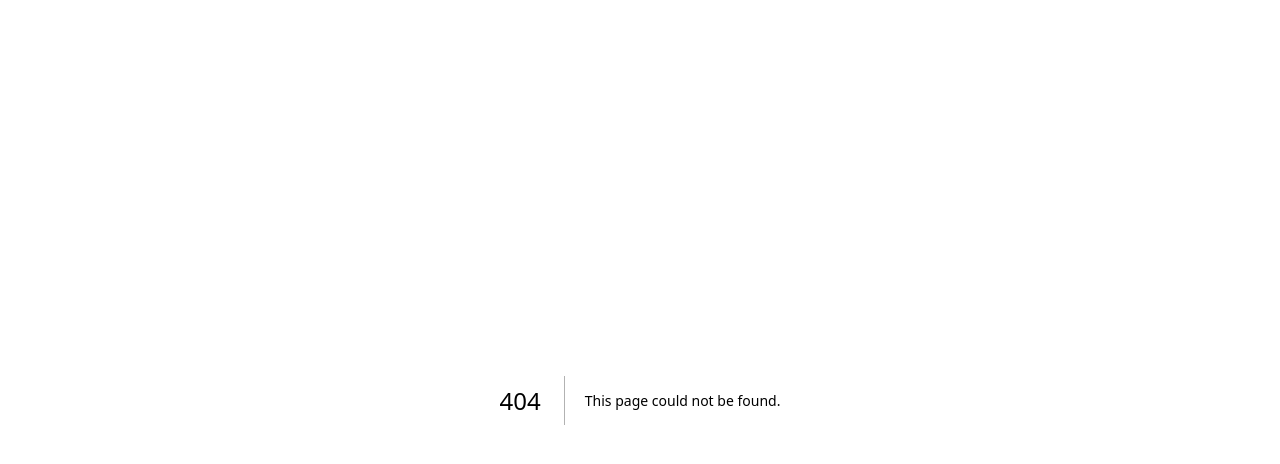
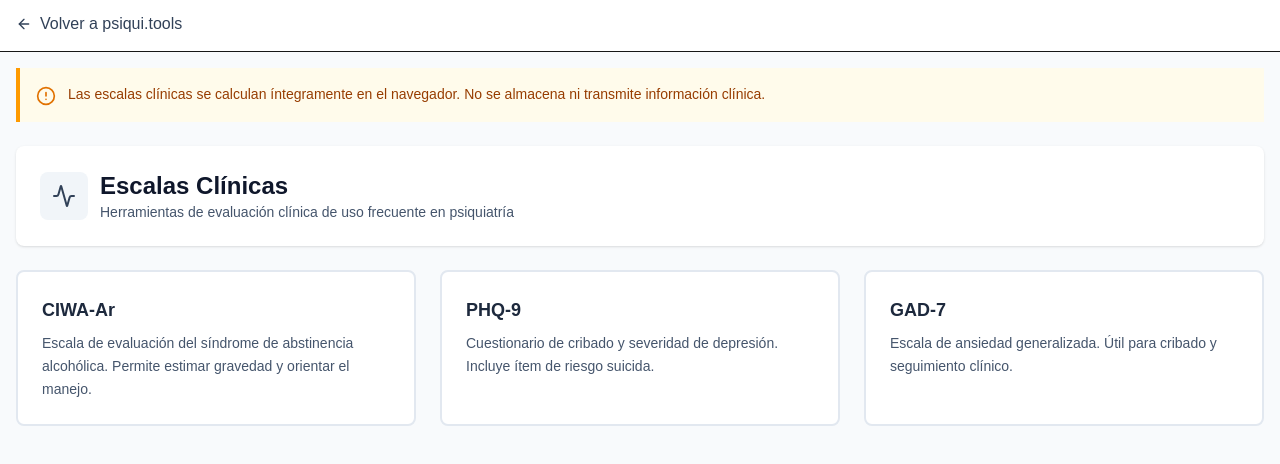
Before and after one commit to psiquitools/psiqui-tools, a Next.js app: page /tools/escalas-clinicas in a window 1280 px wide. Before the commit this address had no page. Shown: the top 464 px of the page. Built offline with nearby package versions, Linux system fonts and the light colour scheme.

Commit message:
Add escalas clínicas (CIWA-Ar, PHQ-9, GAD-7)

```diff
--- a/app/page.tsx
+++ b/app/page.tsx
@@ -1,5 +1,12 @@
 import Link from "next/link";
-import { Brain, FileText, ArrowRight, Shield, Activity, BookOpen } from "lucide-react";
+import {
+  Brain,
+  FileText,
+  ArrowRight,
+  Shield,
+  Activity,
+  BookOpen,
+} from "lucide-react";
 
 interface Tool {
   id: string;
@@ -31,22 +38,13 @@ export default function Home() {
       href: "/tools/examen-mental",
     },
     {
-      id: "ciwa-ar",
-      title: "Calculadora CIWA-Ar",
+      id: "escalas-clinicas",
+      title: "Escalas Clínicas",
       description:
-        "Evaluación rápida de síndrome de abstinencia alcohólica. Puntuación automática y recomendaciones.",
+        "Calculadoras clínicas como CIWA-Ar, PHQ-9 y otras escalas de uso frecuente en psiquiatría.",
       icon: Activity,
       available: true,
-      href: "/tools/ciwa-ar",
-    },
-    {
-      id: "phq-9",
-      title: "Cuestionario PHQ-9",
-      description:
-        "Cribado de depresión. Calcula severidad y sugiere pautas de manejo. Incluye alerta de riesgo suicida.",
-      icon: Activity,
-      available: true,
-      href: "/tools/phq-9",
+      href: "/tools/escalas-clinicas",
     },
     {
       id: "psicoeducacion",
@@ -56,15 +54,6 @@ export default function Home() {
       icon: BookOpen,
       available: true,
       href: "/recursos-psicoeducacion",
-    },
-    {
-      id: "calculadora-dosis",
-      title: "Calculadora de Dosis",
-      description:
-        "Próximamente - Calculadora de equivalencias y dosis de psicofármacos.",
-      icon: Brain,
-      available: false,
-      href: "#",
     },
   ];
 
@@ -116,31 +105,6 @@ export default function Home() {
           {tools.map((tool) => {
             const Icon = tool.icon;
 
-            if (!tool.available) {
-              return (
-                <div
-                  key={tool.id}
-                  className="relative rounded-lg border-2 border-slate-100 bg-white p-6 text-left opacity-60"
-                >
-                  <div className="mb-4 flex items-start justify-between">
-                    <div className="rounded-lg bg-slate-50 p-3">
-                      <Icon className="h-6 w-6 text-slate-400" />
-                    </div>
-                    <span className="rounded bg-slate-100 px-2 py-1 text-xs font-semibold text-slate-500">
-                      Próximamente
-                    </span>
-                  </div>
-
-                  <h3 className="mb-2 text-lg font-semibold text-slate-600">
-                    {tool.title}
-                  </h3>
-                  <p className="text-sm leading-relaxed text-slate-600">
-                    {tool.description}
-                  </p>
-                </div>
-              );
-            }
-
             return (
               <Link
                 key={tool.id}
--- /dev/null
+++ b/app/tools/escalas-clinicas/page.tsx
@@ -0,0 +1,111 @@
+"use client";
+
+import Link from "next/link";
+import {
+    Activity,
+    ArrowLeft,
+    AlertCircle,
+} from "lucide-react";
+
+export default function EscalasClinicasPage() {
+    return (
+        <div className="bg-slate-50 min-h-screen">
+            {/* Barra superior fija */}
+            <div className="sticky top-0 z-50 bg-white border-b">
+                <div className="max-w-7xl mx-auto px-4 py-3">
+                    <Link
+                        href="/"
+                        className="inline-flex items-center gap-2 text-slate-700 hover:text-slate-900"
+                    >
+                        <ArrowLeft className="w-4 h-4" />
+                        Volver a psiqui.tools
+                    </Link>
+                </div>
+            </div>
+
+            <div className="max-w-7xl mx-auto p-4">
+                {/* Aviso de privacidad */}
+                <div className="bg-amber-50 border-l-4 border-amber-500 p-4 mb-6">
+                    <div className="flex gap-3">
+                        <AlertCircle className="w-5 h-5 text-amber-600 mt-0.5" />
+                        <p className="text-sm text-amber-800">
+                            Las escalas clínicas se calculan íntegramente en el navegador.
+                            No se almacena ni transmite información clínica.
+                        </p>
+                    </div>
+                </div>
+
+                {/* Encabezado */}
+                <div className="bg-white rounded-lg shadow p-6 mb-6">
+                    <div className="flex items-center gap-3">
+                        <div className="p-3 bg-slate-100 rounded-lg">
+                            <Activity className="w-6 h-6 text-slate-700" />
+                        </div>
+                        <div>
+                            <h1 className="text-2xl font-semibold text-slate-900">
+                                Escalas Clínicas
+                            </h1>
+                            <p className="text-sm text-slate-600">
+                                Herramientas de evaluación clínica de uso frecuente en psiquiatría
+                            </p>
+                        </div>
+                    </div>
+                </div>
+
+                {/* Grid de escalas */}
+                <div className="grid grid-cols-1 md:grid-cols-2 lg:grid-cols-3 gap-6">
+                    {/* CIWA-Ar */}
+                    <Link
+                        href="/tools/escalas-clinicas/ciwa-ar"
+                        className="
+              group bg-white rounded-lg border-2 border-slate-200 p-6
+              hover:border-slate-400 hover:shadow-lg transition
+            "
+                    >
+                        <h3 className="text-lg font-semibold text-slate-800 mb-2">
+                            CIWA-Ar
+                        </h3>
+                        <p className="text-sm text-slate-600 leading-relaxed">
+                            Escala de evaluación del síndrome de abstinencia alcohólica.
+                            Permite estimar gravedad y orientar el manejo.
+                        </p>
+                    </Link>
+
+                    {/* PHQ-9 */}
+                    <Link
+                        href="/tools/escalas-clinicas/phq-9"
+                        className="
+              group bg-white rounded-lg border-2 border-slate-200 p-6
+              hover:border-slate-400 hover:shadow-lg transition
+            "
+                    >
+                        <h3 className="text-lg font-semibold text-slate-800 mb-2">
+                            PHQ-9
+                        </h3>
+                        <p className="text-sm text-slate-600 leading-relaxed">
+                            Cuestionario de cribado y severidad de depresión.
+                            Incluye ítem de riesgo suicida.
+                        </p>
+                    </Link>
+
+                    {/* GAD-7 */}
+                    <Link
+                        href="/tools/escalas-clinicas/gad-7"
+                        className="
+              group bg-white rounded-lg border-2 border-slate-200 p-6
+              hover:border-slate-400 hover:shadow-lg transition
+            "
+                    >
+                        <h3 className="text-lg font-semibold text-slate-800 mb-2">
+                            GAD-7
+                        </h3>
+                        <p className="text-sm text-slate-600 leading-relaxed">
+                            Escala de ansiedad generalizada.
+                            Útil para cribado y seguimiento clínico.
+                        </p>
+                    </Link>
+                </div>
+            </div>
+        </div>
+    );
+}
```
